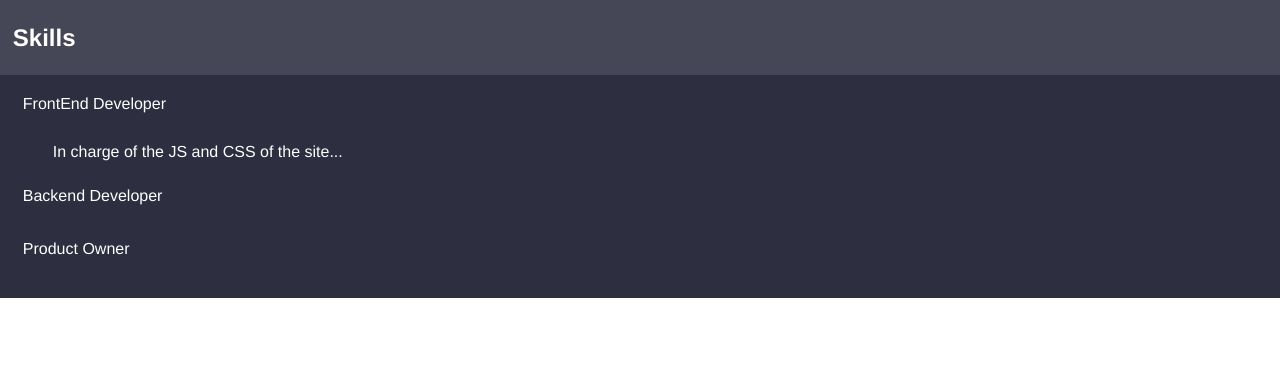
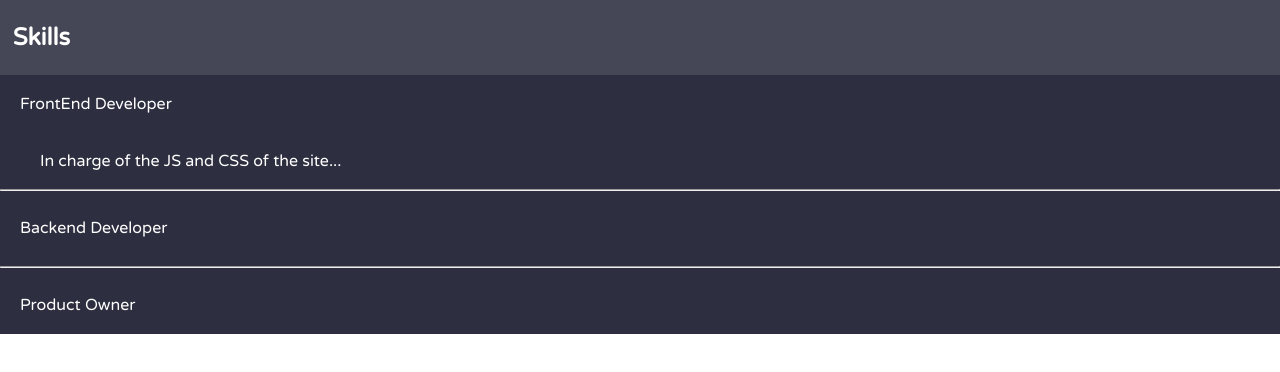
Before and after one commit to gabrielseco/vanilla-accordeon, a website built with webpack: page assets/index.html in a window 1280 px wide. Built offline with nearby package versions, Linux system fonts and the light colour scheme.

Commit message:
Add element no-aria to have a border

```diff
--- a/assets/index.html
+++ b/assets/index.html
@@ -5,6 +5,7 @@
   <meta name="viewport" content="width=device-width, initial-scale=1.0">
   <meta http-equiv="X-UA-Compatible" content="ie=edge">
   <title><%= htmlWebpackPlugin.options.title %></title>
+  <link href="https://fonts.googleapis.com/css?family=Varela+Round" rel="stylesheet">
 </head>
 <body>
   <div class="Header">
--- a/src/Accordion/Item.js
+++ b/src/Accordion/Item.js
@@ -38,7 +38,8 @@ export class Item {
       <dt class="${classes}">${this.item.title}</dt>
       <dd class="Accordion-description">
         <p class="Accordion-text">${this.item.description}</p>
-      </dt>
+      </dd>
+      <hr class="Accordion-separator" aria-hidden="true"></hr>
     `;
   }
 }
--- a/stylesheets/accordion/_variables.scss
+++ b/stylesheets/accordion/_variables.scss
@@ -3,4 +3,4 @@ $border-error: #eb5c5c;
 
 $accordion-background-color: #2d2e3f;
 $accordion-text-color: #ffffff;
-$accordion-padding: 0.8em;
+$accordion-padding: 1.25em;
--- a/stylesheets/accordion/main.scss
+++ b/stylesheets/accordion/main.scss
@@ -3,24 +3,31 @@
 
 .Accordion {
   background: $accordion-background-color;
-  padding: $accordion-padding;
   width: 100%;
-
-  > .Accordion-title {
-    color: $accordion-text-color;
-    margin-bottom: 20px;
-    padding: 7px 10px;
 }
 
-  > .Accordion-title:not(.is-active) + .Accordion-description {
+.Accordion-title {
+  color: $accordion-text-color;
+  padding: $accordion-padding;
+}
+
+.Accordion-title:not(.is-active) + .Accordion-description {
   display: none;
 }
 
-  > .Accordion-description {
+.Accordion-description {
   color: $accordion-text-color;
 }
 
-  > .Accordion-description .Accordion-text {
+.Accordion-description:last-of-type {
+  padding-bottom: $accordion-padding;
+}
+
+
+.Accordion-description .Accordion-text {
   line-height: 1.5em;
 }
+
+.Accordion-separator:last-child {
+  display: none;
 }
--- a/stylesheets/settings/_global.scss
+++ b/stylesheets/settings/_global.scss
@@ -1,2 +1,2 @@
-$system-fonts: 'Helvetica Neue', sans-serif;
+$system-fonts: 'Varela Round', sans-serif;
 $root-size: 16px;
```
Also changed, not shown: TODOS.MD (+1 -1 lines), test/Accordion/Item.test.js (+6 -4 lines), 1 other file. Lines whose indentation alone changed are shown as unchanged.
